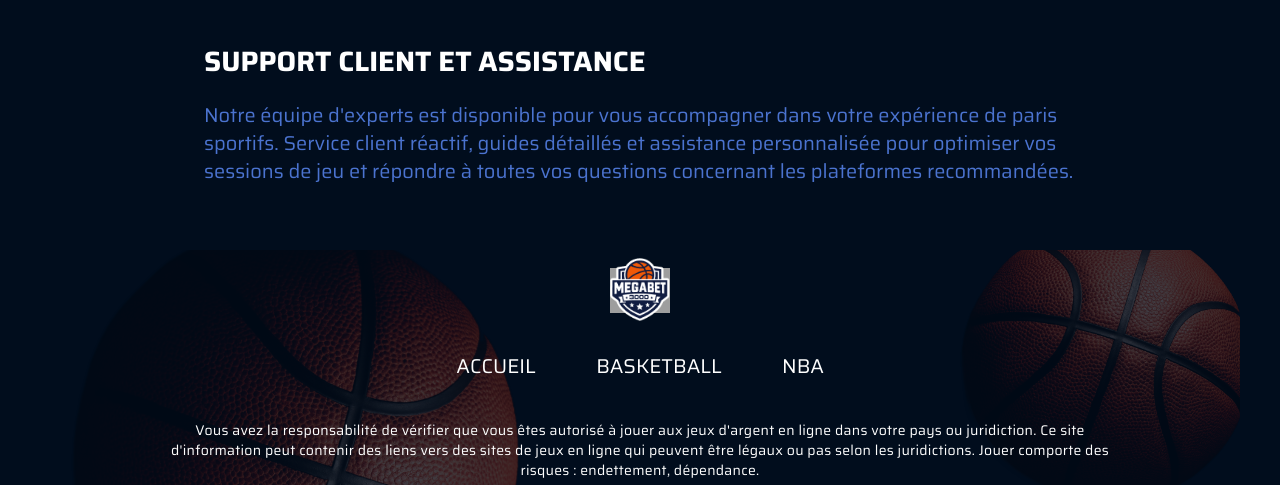
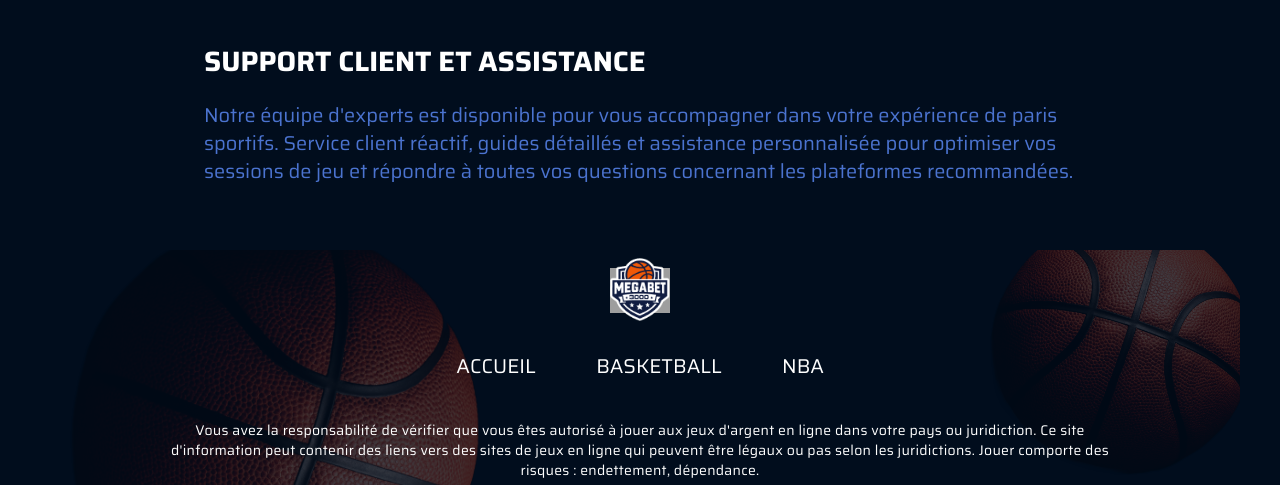
Before and after one commit to kuvakina-al/mega-bet-arena, a PHP site: page /html-export/index.php in a window 1280 px wide. Shown: the part 2043-2528 px from the top of the page. Run offline with PHP 8.4, Linux system fonts and the light colour scheme; data that the repository does not hold is empty; some web fonts are replaced; grey boxes are pictures that could not be loaded.

Commit message:
fix iamge sizes in footer

```diff
--- a/html-export/css/footer.css
+++ b/html-export/css/footer.css
@@ -18,8 +18,8 @@
 /* Background Basketball Images */
 .footer-bg-left {
   position: absolute;
-  width: 493.523px;
-  height: 493.523px;
+  width: 450.523px;
+  height: 450.523px;
   left: 20px;
   top: -44.76px;
   aspect-ratio: 493.52/493.52;
@@ -33,8 +33,8 @@
 
 .footer-bg-right {
   position: absolute;
-  width: 311px;
-  height: 311px;
+  width: 280px;
+  height: 280px;
   right: -20px;
   top: -50px;
   aspect-ratio: 1/1;
```
